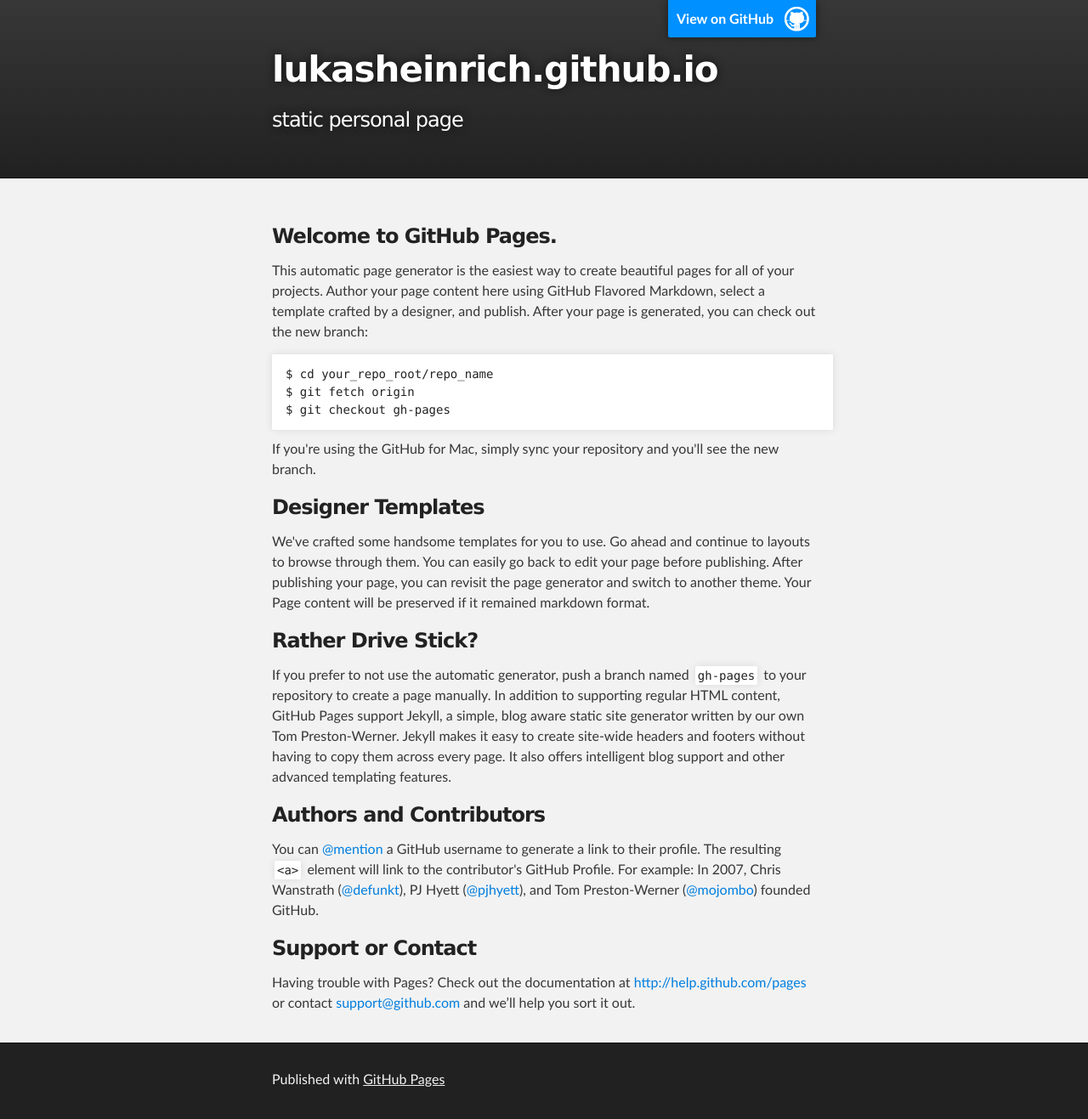
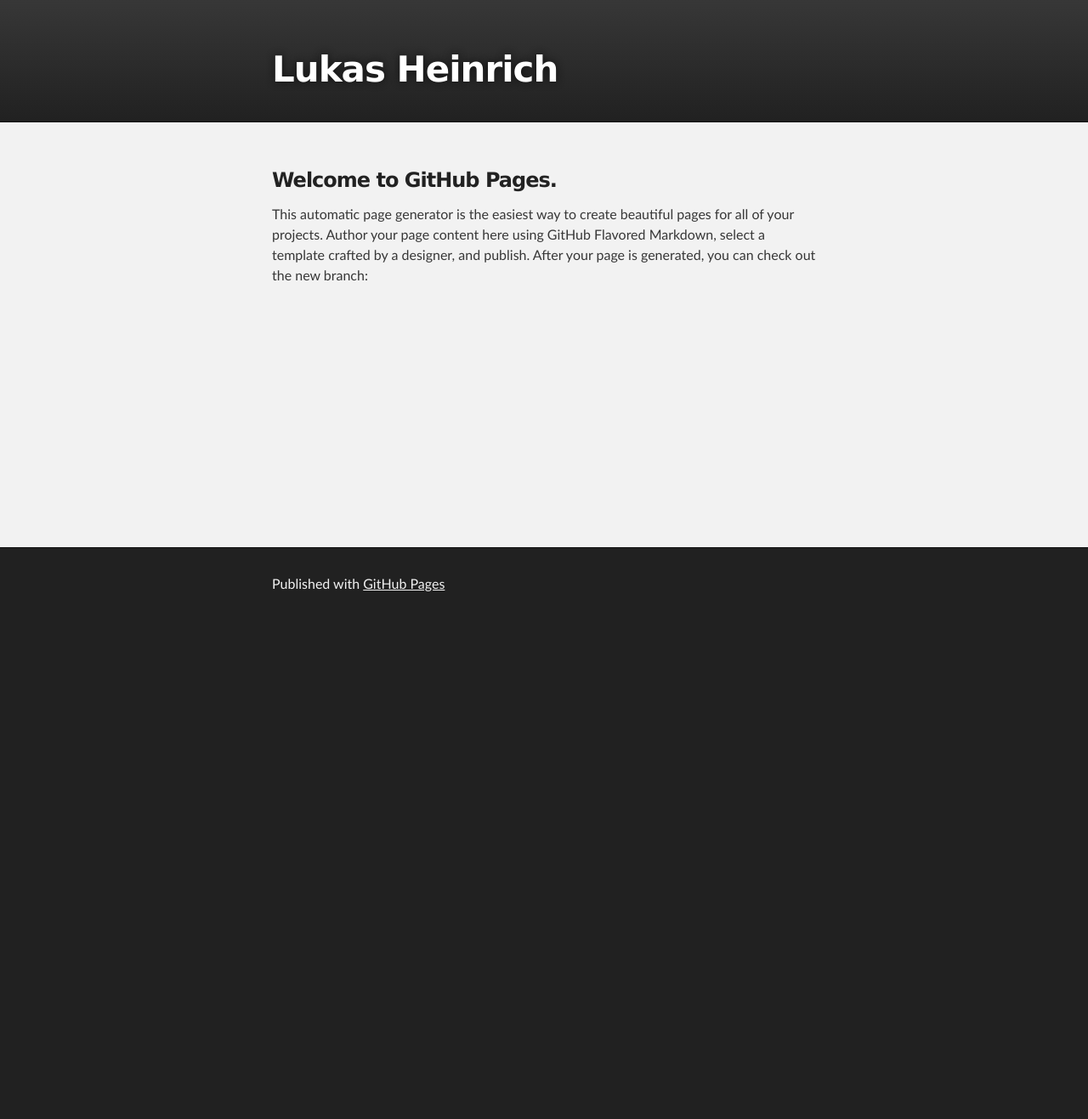
Before and after one commit to lukasheinrich/lukasheinrich.github.io, a plain HTML site: page index.html in a window 1280 px wide. Shown: the whole page at 85% size. After the commit the page ends 800 px from the top, so only its background shows below. Drawn offline with Linux system fonts and the light colour scheme.

Commit message:
blank slate

```diff
--- a/index.html
+++ b/index.html
@@ -8,7 +8,7 @@
 
     <link rel="stylesheet" type="text/css" media="screen" href="stylesheets/stylesheet.css">
 
-    <title>lukasheinrich.github.io</title>
+    <title>www.lukasheinrich.com</title>
   </head>
 
   <body>
@@ -16,11 +16,7 @@
     <!-- HEADER -->
     <div id="header_wrap" class="outer">
         <header class="inner">
-          <a id="forkme_banner" href="https://github.com/lukasheinrich">View on GitHub</a>
-
-          <h1 id="project_title">lukasheinrich.github.io</h1>
-          <h2 id="project_tagline">static personal page</h2>
-
+          <h1 id="project_title">Lukas Heinrich</h1>
         </header>
     </div>
 
@@ -32,32 +28,6 @@
 
 <p>This automatic page generator is the easiest way to create beautiful pages for all of your projects. Author your page content here using GitHub Flavored Markdown, select a template crafted by a designer, and publish. After your page is generated, you can check out the new branch:</p>
 
-<pre><code>$ cd your_repo_root/repo_name
-$ git fetch origin
-$ git checkout gh-pages
-</code></pre>
-
-<p>If you're using the GitHub for Mac, simply sync your repository and you'll see the new branch.</p>
-
-<h3>
-<a id="designer-templates" class="anchor" href="#designer-templates" aria-hidden="true"><span class="octicon octicon-link"></span></a>Designer Templates</h3>
-
-<p>We've crafted some handsome templates for you to use. Go ahead and continue to layouts to browse through them. You can easily go back to edit your page before publishing. After publishing your page, you can revisit the page generator and switch to another theme. Your Page content will be preserved if it remained markdown format.</p>
-
-<h3>
-<a id="rather-drive-stick" class="anchor" href="#rather-drive-stick" aria-hidden="true"><span class="octicon octicon-link"></span></a>Rather Drive Stick?</h3>
-
-<p>If you prefer to not use the automatic generator, push a branch named <code>gh-pages</code> to your repository to create a page manually. In addition to supporting regular HTML content, GitHub Pages support Jekyll, a simple, blog aware static site generator written by our own Tom Preston-Werner. Jekyll makes it easy to create site-wide headers and footers without having to copy them across every page. It also offers intelligent blog support and other advanced templating features.</p>
-
-<h3>
-<a id="authors-and-contributors" class="anchor" href="#authors-and-contributors" aria-hidden="true"><span class="octicon octicon-link"></span></a>Authors and Contributors</h3>
-
-<p>You can <a href="https://github.com/blog/821" class="user-mention">@mention</a> a GitHub username to generate a link to their profile. The resulting <code>&lt;a&gt;</code> element will link to the contributor's GitHub Profile. For example: In 2007, Chris Wanstrath (<a href="https://github.com/defunkt" class="user-mention">@defunkt</a>), PJ Hyett (<a href="https://github.com/pjhyett" class="user-mention">@pjhyett</a>), and Tom Preston-Werner (<a href="https://github.com/mojombo" class="user-mention">@mojombo</a>) founded GitHub.</p>
-
-<h3>
-<a id="support-or-contact" class="anchor" href="#support-or-contact" aria-hidden="true"><span class="octicon octicon-link"></span></a>Support or Contact</h3>
-
-<p>Having trouble with Pages? Check out the documentation at <a href="http://help.github.com/pages">http://help.github.com/pages</a> or contact <a href="mailto:support@github.com">support@github.com</a> and we’ll help you sort it out.</p>
       </section>
     </div>
 
--- a/stylesheets/stylesheet.css
+++ b/stylesheets/stylesheet.css
@@ -356,6 +356,7 @@
   background: #f2f2f2;
   border-top: 1px solid #111;
   border-bottom: 1px solid #111;
+  min-height:500px;
 }
 
 #main_content {
```
